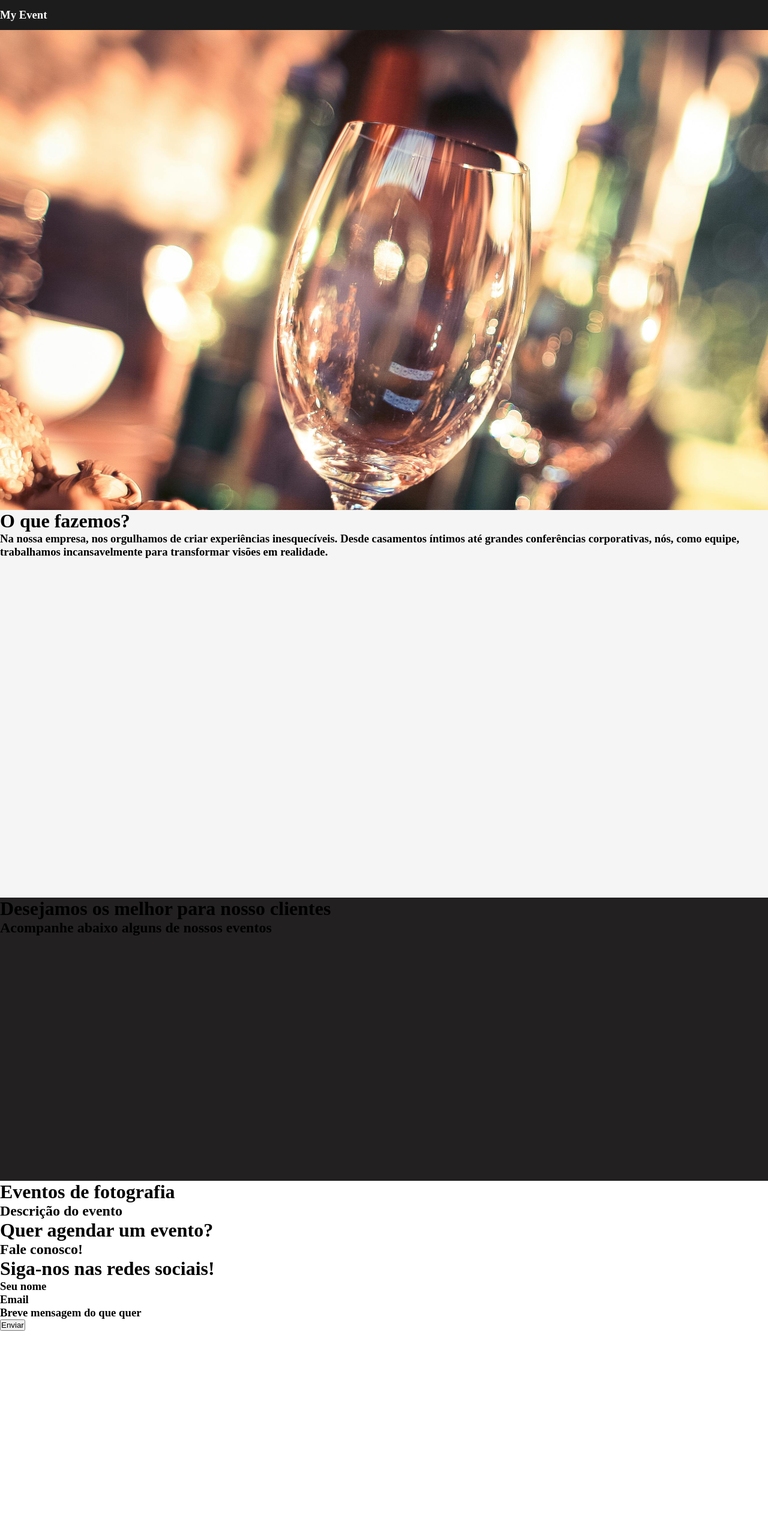
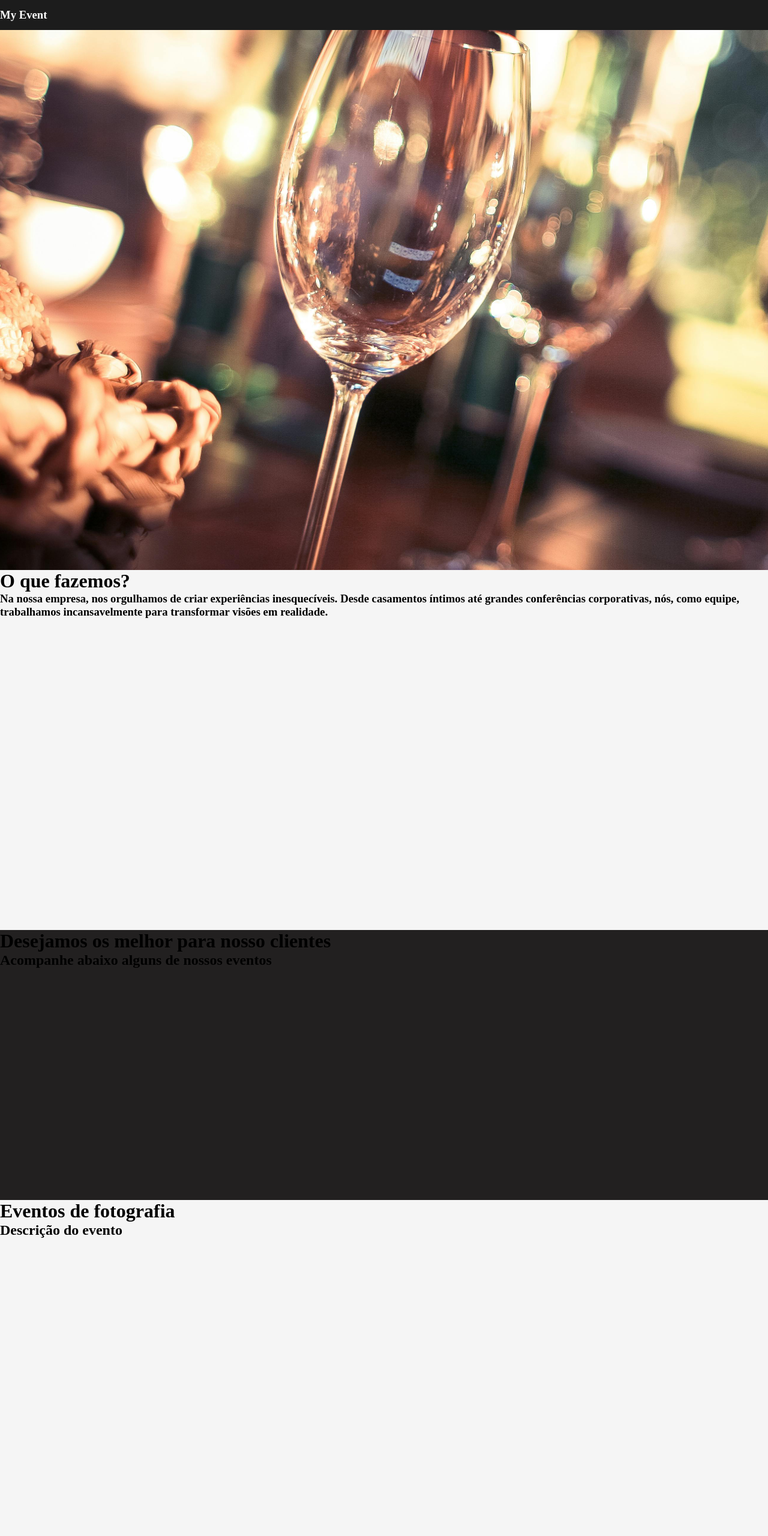
Before and after one commit to lpalops/trabalho-senai, a plain HTML site: page index.html in a window 1280 px wide. Shown: the top 2560 px of the page at 60% size. Before the commit the page ends 2218 px from the top, so only its background shows below. Drawn offline with Linux system fonts and the light colour scheme.

Commit message:
alterações na foto e mo botão primeira div

```diff
--- a/style.css
+++ b/style.css
@@ -14,9 +14,9 @@
 }
 .foto-inicio{
     background-image: url("img1.jpg");
-    height: 800px;
+    height: 900px;
     width: 1920px;
-    background-position: -20px 0px;
+    background-position: -20px -200px;
     background-size: cover;
     display: flex;
     justify-content: flex-end;
@@ -63,15 +63,35 @@
     vertical-align: auto;
     padding: 100px;
     margin: center;
+    background-color: whitesmoke;
+    color: black;
+}
+
+.butn1:hover{
+    background-color: black;
+    color: white;
+    transition: 1.5s;
 }
 .quadro-branco-meio{
     background-color: whitesmoke;
     width: 100%;
-    height: 646px;
+    height: 600px;
 }
 
 .tela-preta-meio{
     background-color: rgb(34, 32, 32);
     width: 100%;
-    height: 472px;
+    height: 450px;
 }
+
+.parte-branca{
+    background-color: whitesmoke;
+    width: 100%;
+    height: 600px;
+}
+
+.ultima-tela-giga{
+    background-color:  rgb(34, 32, 32);
+    width: 100%;
+    height: 1200px;
+}
```
